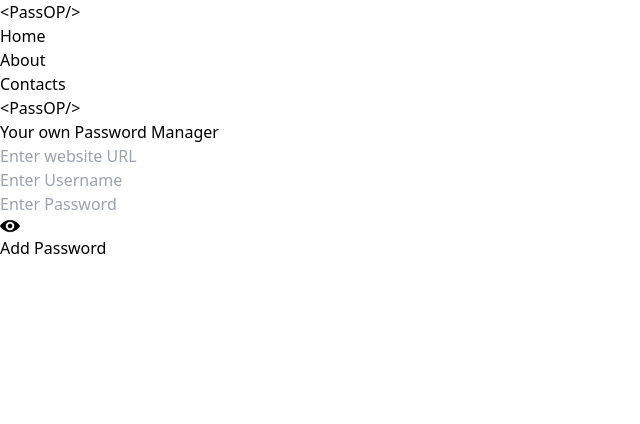
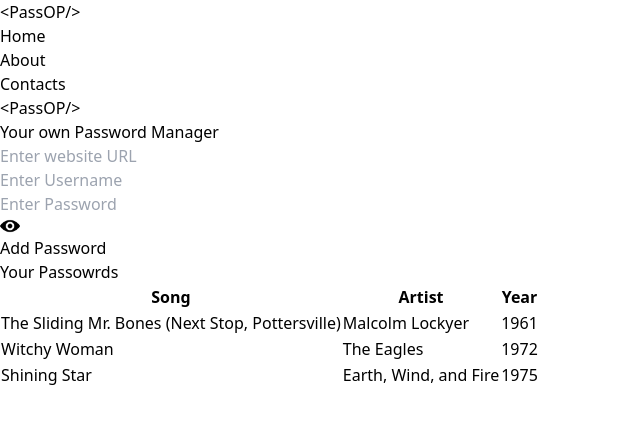
Before and after one commit to Rowel-Maharjan/Password-Manager, a React (Vite) app: page / in a window 1280 px wide. Shown: the top 424 px of the page, without its empty margins (0-640 px from the left). Built offline with nearby package versions, Linux system fonts and the light colour scheme; some icons are missing.

Commit message:
Minor changes

```diff
--- a/src/App.jsx
+++ b/src/App.jsx
@@ -10,7 +10,6 @@ function App() {
       <Navbar />
       <Manager />
       {/* <React_form_hook /> */}
-
     </>
   )
 }
--- a/src/components/Manager.jsx
+++ b/src/components/Manager.jsx
@@ -8,7 +8,7 @@ const Manager = () => {
 
     useEffect(() => {
         let passwords = localStorage.getItem("passwords");
-        if(passwords){
+        if (passwords) {
             setPasswordArray(JSON.parse(passwords))
         }
     }, [])
@@ -16,9 +16,9 @@ const Manager = () => {
     const addPass = useRef()
 
     const savePassword = () => {
-        setPasswordArray([...passwordArray,form])
-        localStorage.setItem("passwords",JSON.stringify([...passwordArray,form]))
-        console.log([...passwordArray,form])
+        setPasswordArray([...passwordArray, form])
+        localStorage.setItem("passwords", JSON.stringify([...passwordArray, form]))
+        console.log([...passwordArray, form])
     }
 
     const handleChange = (e) => {
@@ -69,6 +69,37 @@ const Manager = () => {
                         Add Password
                     </button>
                 </div>
+
+
+                <div>
+                    <h2>Your Passowrds</h2>
+                    <table className="table-auto w-full text-left">
+                        <thead className='text-white bg-green-700'>
+                            <tr>
+                                <th>Song</th>
+                                <th>Artist</th>
+                                <th>Year</th>
+                            </tr>
+                        </thead>
+                        <tbody>
+                            <tr>
+                                <td>The Sliding Mr. Bones (Next Stop, Pottersville)</td>
+                                <td>Malcolm Lockyer</td>
+                                <td>1961</td>
+                            </tr>
+                            <tr>
+                                <td>Witchy Woman</td>
+                                <td>The Eagles</td>
+                                <td>1972</td>
+                            </tr>
+                            <tr>
+                                <td>Shining Star</td>
+                                <td>Earth, Wind, and Fire</td>
+                                <td>1975</td>
+                            </tr>
+                        </tbody>
+                    </table>
+                </div>
             </div >
         </>
     )
--- a/src/components/React_form_hook.jsx
+++ b/src/components/React_form_hook.jsx
@@ -20,7 +20,6 @@ const React_form_hook = () => {
         if(values){
             setPasswordArray(JSON.parse(values))
         }
-
     }, [])
 
     const onSubmit = (data) =>{
```
Also changed, not shown: src/components/Navbar.jsx (line endings or trailing spaces).
